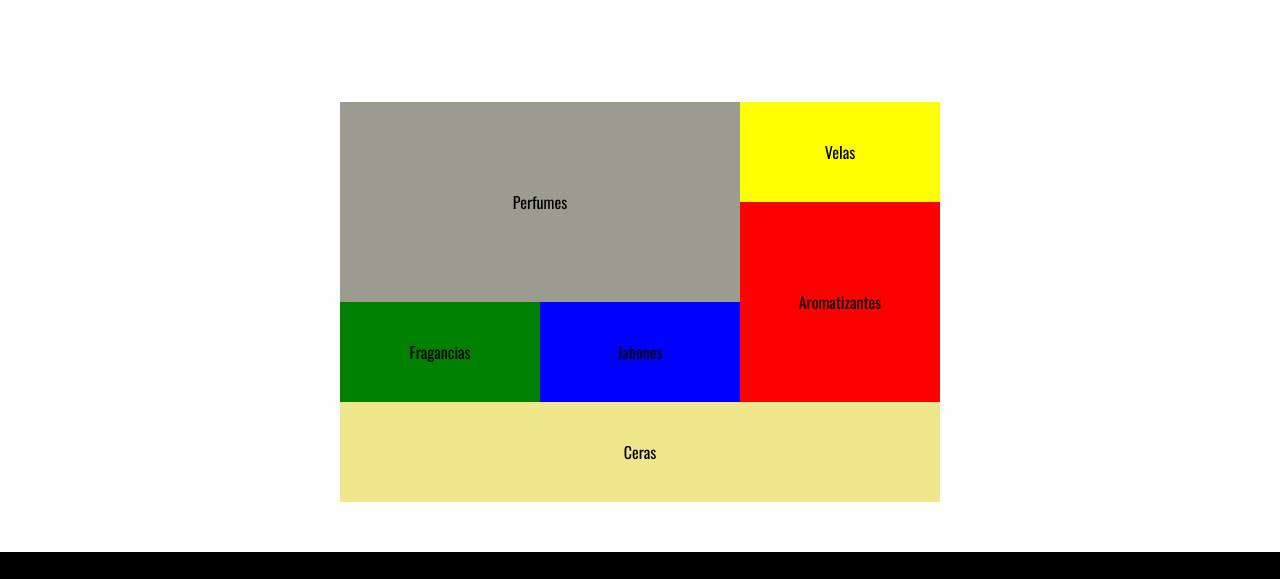
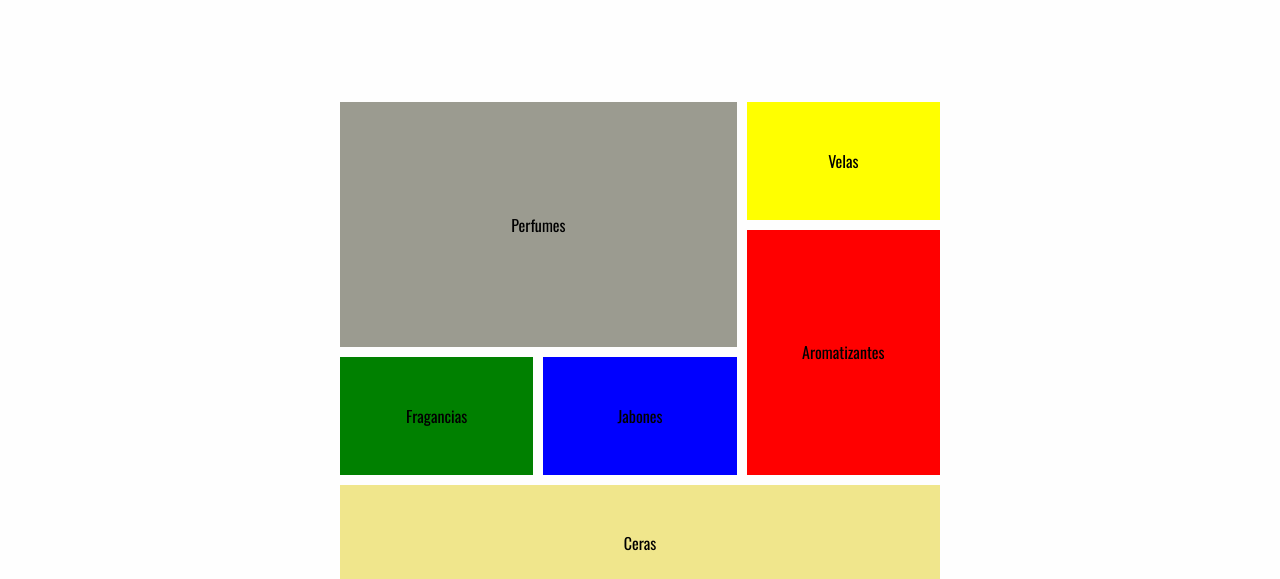
Before and after one commit to MgabrielM/PreEntrega2Meneghetti, a plain HTML site: page pages/productos.html in a window 1280 px wide. Shown: the part 788-1367 px from the top of the page. Drawn offline with nearby package versions, Linux system fonts and the light colour scheme.

Commit message:
Agregar footer, movimiento de los scripts a fin body y creación de grid en la pagina productos

```diff
--- a/css/styles.css
+++ b/css/styles.css
@@ -277,7 +277,7 @@ a{
 
 .contenedor-seccion-tres{
   width: 600px;
-  height: 400px;
+  height: 500px;
   display: grid;
   grid-template-columns: 1fr 1fr 1fr;
   grid-template-rows: 1fr 1fr 1fr 1fr;
@@ -286,7 +286,7 @@ a{
     "per per ar"
     "frag jab ar"
     "cer cer cer";
-    gap: 10pxgit ;
+    gap: 10px ;
   }
 
 
```
